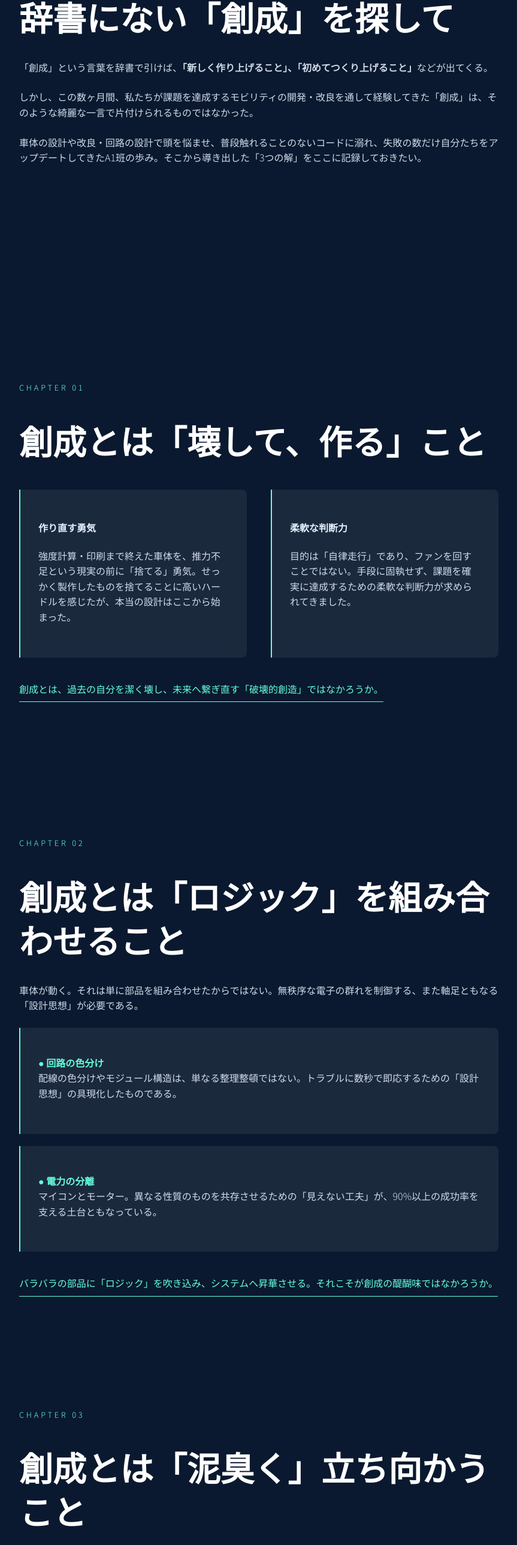
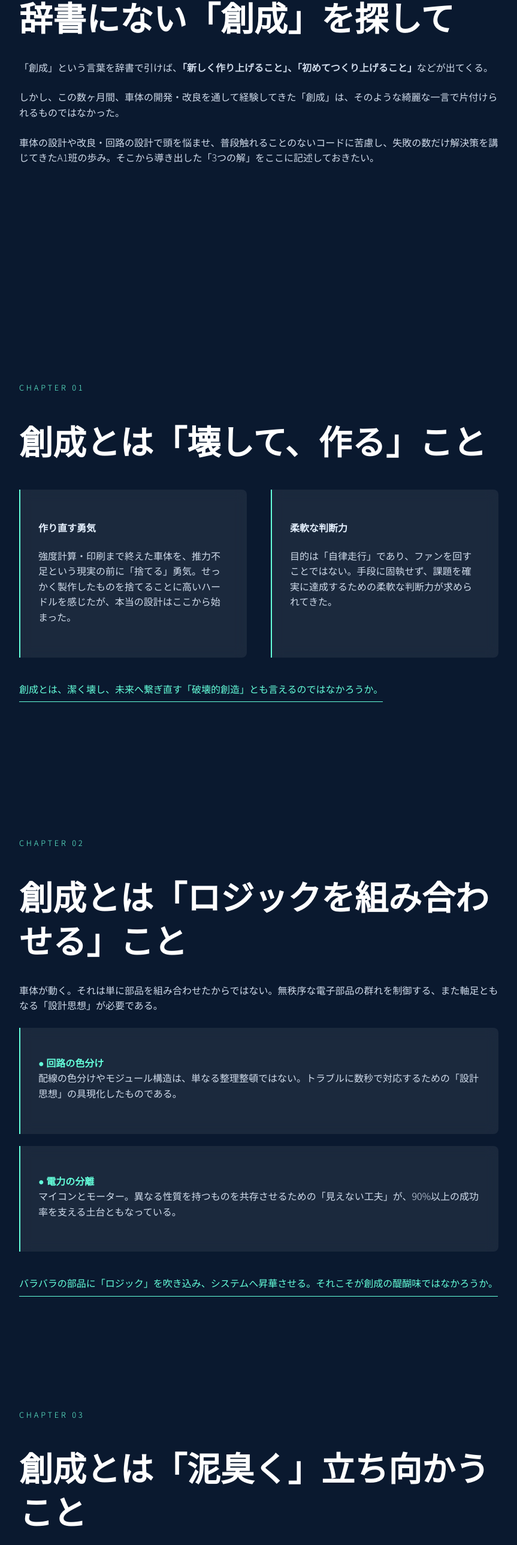
Before and after one commit to p2cz9zus/What-is-GENESIS, a plain HTML site: page index.html in a window 1280 px wide. Shown: the part 1085-3660 px from the top of the page at 60% size, without its empty margins (96-959 px from the left). Drawn offline with nearby package versions, Linux system fonts and the light colour scheme; animation ran at ten frames a second.

Commit message:
Update index.html

```diff
--- a/index.html
+++ b/index.html
@@ -266,8 +266,8 @@
             <span class="chapter-num">PROLOGUE</span>
             <h2>辞書にない「創成」を探して</h2>
             <p>「創成」という言葉を辞書で引けば、<strong>「新しく作り上げること」、「初めてつくり上げること」</strong>などが出てくる。</p>
-            <p>しかし、この数ヶ月間、私たちが課題を達成するモビリティの開発・改良を通して経験してきた「創成」は、そのような綺麗な一言で片付けられるものではなかった。</p>
-            <p>車体の設計や改良・回路の設計で頭を悩ませ、普段触れることのないコードに溺れ、失敗の数だけ自分たちをアップデートしてきたA1班の歩み。そこから導き出した「3つの解」をここに記録しておきたい。</p>
+            <p>しかし、この数ヶ月間、車体の開発・改良を通して経験してきた「創成」は、そのような綺麗な一言で片付けられるものではなかった。</p>
+            <p>車体の設計や改良・回路の設計で頭を悩ませ、普段触れることのないコードに苦慮し、失敗の数だけ解決策を講じてきたA1班の歩み。そこから導き出した「3つの解」をここに記述しておきたい。</p>
         </div>
     </section>
 
@@ -282,23 +282,23 @@
                 </div>
                 <div class="card">
                     <h4>柔軟な判断力</h4>
-                    <p>目的は「自律走行」であり、ファンを回すことではない。手段に固執せず、課題を確実に達成するための柔軟な判断力が求められてきました。</p>
+                    <p>目的は「自律走行」であり、ファンを回すことではない。手段に固執せず、課題を確実に達成するための柔軟な判断力が求められてきた。</p>
                 </div>
             </div>
-            <p class="conclusion">創成とは、過去の自分を潔く壊し、未来へ繋ぎ直す「破壊的創造」ではなかろうか。</p>
+            <p class="conclusion">創成とは、潔く壊し、未来へ繋ぎ直す「破壊的創造」とも言えるのではなかろうか。</p>
         </div>
     </section>
 
     <section id="chapter2">
         <div class="content-wrapper">
             <span class="chapter-num">CHAPTER 02</span>
-            <h2>創成とは「ロジック」を組み合わせること</h2>
-            <p>車体が動く。それは単に部品を組み合わせたからではない。無秩序な電子の群れを制御する、また軸足ともなる「設計思想」が必要である。</p>
+            <h2>創成とは「ロジックを組み合わせる」こと</h2>
+            <p>車体が動く。それは単に部品を組み合わせたからではない。無秩序な電子部品の群れを制御する、また軸足ともなる「設計思想」が必要である。</p>
             <div class="card" style="margin-bottom: 20px;">
-                <p><span class="highlight">● 回路の色分け</span><br>配線の色分けやモジュール構造は、単なる整理整頓ではない。トラブルに数秒で即応するための「設計思想」の具現化したものである。</p>
+                <p><span class="highlight">● 回路の色分け</span><br>配線の色分けやモジュール構造は、単なる整理整頓ではない。トラブルに数秒で対応するための「設計思想」の具現化したものである。</p>
             </div>
             <div class="card">
-                <p><span class="highlight">● 電力の分離</span><br>マイコンとモーター。異なる性質のものを共存させるための「見えない工夫」が、90%以上の成功率を支える土台ともなっている。</p>
+                <p><span class="highlight">● 電力の分離</span><br>マイコンとモーター。異なる性質を持つものを共存させるための「見えない工夫」が、90%以上の成功率を支える土台ともなっている。</p>
             </div>
             <p class="conclusion">バラバラの部品に「ロジック」を吹き込み、システムへ昇華させる。それこそが創成の醍醐味ではなかろうか。</p>
         </div>
@@ -312,7 +312,7 @@
             <div class="process-grid">
                 <div class="card">
                     <span class="highlight">● 実測に基づく泥臭い作業</span>
-                    <p>サーボ制御角度の1度、旋回時間の0.1秒。記録と実行を繰り返す、果てしなく泥臭い作業を続けてきた。</p>
+                    <p>サーボ制御角度の1度、旋回時間の0.1秒。検証と修正を繰り返す、果てしなく泥臭い作業を続けてきた。</p>
                 </div>
 
             </div>
@@ -323,7 +323,7 @@
     <div class="epilogue">
         <span class="chapter-num" style="color: #666;">EPILOGUE</span>
         <h2>創成の先にあるもの</h2>
-        <p>私たちが作り上げたのは、150mm四方の小さな車体である。<br>しかし、そこには数えきれない「失敗」「方針転換」「改善」が詰まっている。</p>
+        <p>私たちが作り上げたのは、200mm四方の小さな車体である。<br>しかし、そこには数えきれない「失敗」「方針転換」「改善」が詰まっている。</p>
 
         <div class="final-message">
             「創成」とは、ただモノを作ることではない。<br>
@@ -331,7 +331,7 @@
             <span style="border-bottom: 2px solid #000;">最適解をひねり出し続ける姿勢</span>のことだと考える。
         </div>
 
-        <p style="margin-top: 50px; color: #666; font-size: 0.9rem;">A1班では、このプロジェクトを通して、新しいモノだけでなく、<br>新しい「自分たちの考え方」をも創成した。</p>
+        <p style="margin-top: 50px; color: #666; font-size: 0.9rem;">A1班では、このプロジェクトを通して、<br>「モノづくりの哲学」を理解した。</p>
     </div>
 
     <div style="text-align: center; background: #f8fafd; padding-bottom: 50px;">
```
